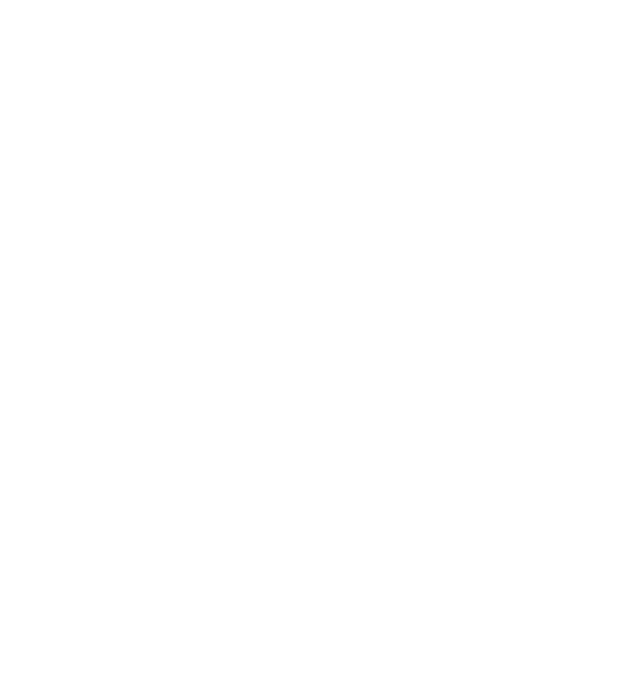
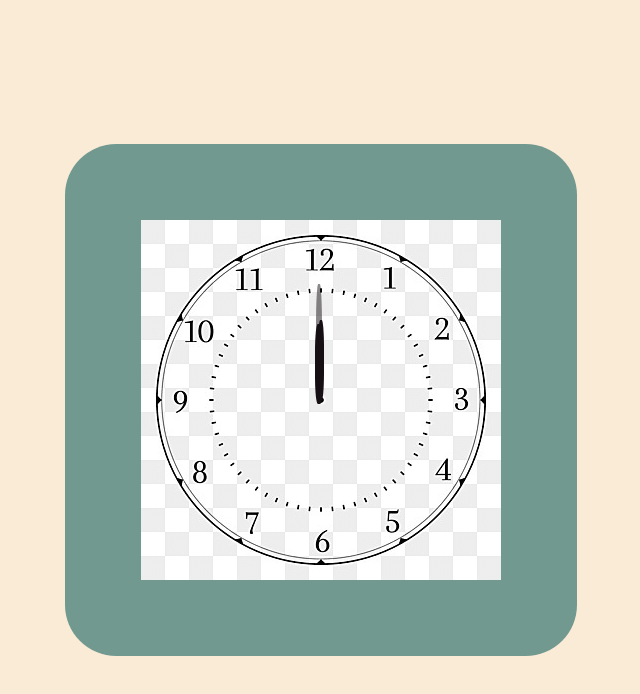
Before and after one commit to aayush3751/analog-clock, a plain HTML site: page index.html in a window 1280 px wide. Shown: the whole page, without its empty margins (319-959 px from the left). Drawn offline with Linux system fonts and the light colour scheme.

Commit message:
making basic layout

```diff
--- a/index.html
+++ b/index.html
@@ -4,9 +4,11 @@
     <meta charset="UTF-8">
     <meta name="viewport" content="width=device-width, initial-scale=1.0">
     <title>clock using pure js</title>
+    <link rel="stylesheet" href="style.css">
 </head>
 <body>
     <div id="clockcontainer">
+        <img src="clock.png">
         <div id="hour"></div>
         <div id="minute"></div>
         <div id="second"></div>
--- a/style.css
+++ b/style.css
@@ -0,0 +1,44 @@
+*{
+    margin:0;
+    padding:0;
+}
+body{
+    display:flex;
+    align-items:center;
+    justify-content:center;
+    height:100vh;
+    background-color: rgb(250, 235, 215);
+}
+#clockcontainer{
+    margin:auto;
+    background-color:rgb(113, 153, 144);
+    width:40vw;
+    height:40vw;
+    display:flex;
+    align-items:center;
+    justify-content:center;
+   border-radius:10%;
+}
+#minute ,#hour,#second{
+    position:absolute;
+    background:rgb(22, 15, 20);
+    border-radius :35%;
+}
+#hour{
+    width:0.5rem;
+    height:10%;
+    top:40.5%;
+    left:49.5%;
+}
+#minute{
+    width:0.5%;
+    height:15%;
+    top:35.5%;
+    opacity:0.5;
+    left:49.59%;
+}
+#second{
+    width:0.5%;
+    height:10%;
+    top:40%;
+}
```
Also changed, not shown: clock.png (added).
